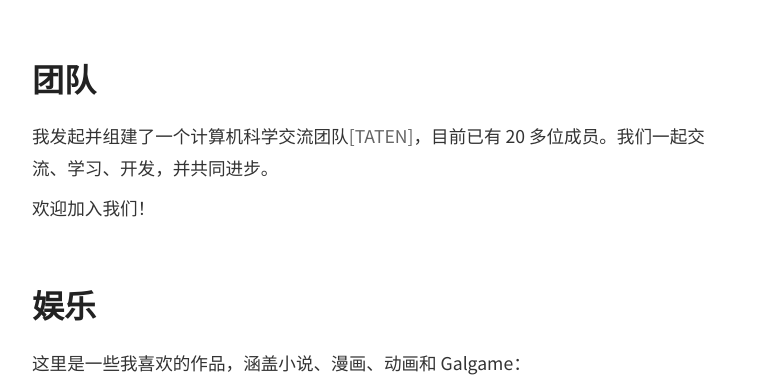
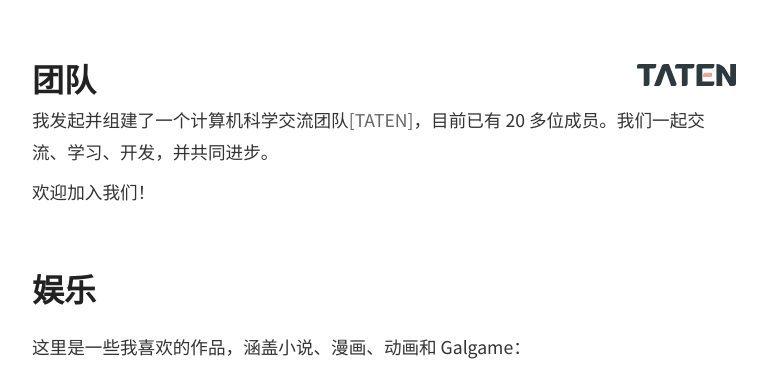
Before and after one commit to LINMOH/home.linmohan.fun, a plain HTML site: page index.html in a window 1280 px wide. Shown: the part 2356-2739 px from the top of the page, without its empty margins (256-1023 px from the left). Drawn offline with Linux system fonts and the light colour scheme; a web font is replaced by a local one.

Commit message:
add many things

```diff
--- a/css/style.css
+++ b/css/style.css
@@ -158,6 +158,20 @@ blockquote {
     object-fit: cover;     /* 图片填充并裁剪 */
     transform: translate(-50%, -50%); /* 居中裁剪 */
 }
+.section-header {
+    display: flex;
+    align-items: center;
+    justify-content: space-between;
+    gap: 1rem;
+}
+.section-header h2 {
+    margin: 0;
+}
+.section-title-logo {
+    height: 1.4em; /* 稍微增大 logo，使其更明显 */
+    width: auto;
+    display: inline-block;
+}
 @media (max-width: 768px) {
     .header {
         height: 300px;
@@ -177,6 +191,9 @@ blockquote {
     .books-grid {
         grid-template-columns: 1fr;
     }
+    .section-title-logo {
+        height: 1em; /* 小屏幕时收起 logo，避免遮挡 */
+    }
 }
 @media (min-width: 800px) {
     .header-background {
--- a/index.html
+++ b/index.html
@@ -69,8 +69,13 @@
     </div>
 
     <div class="section" id="team">
-        <h2>团队</h2>
-        <p>我发起并组建了一个计算机科学交流团队<a href="https://taten.xyz/0">[TATEN]</a>，目前已有 20 多位成员。我们一起交流、学习、开发，并共同进步。</p>
+        <div class="section-header">
+            <h2>团队</h2>
+            <a href="https://taten.xyz/" target="_blank" rel="noopener noreferrer">
+                <img src="taten-logo-alpha.svg" alt="TATEN logo" class="section-title-logo">
+            </a>
+        </div>
+        <p>我发起并组建了一个计算机科学交流团队<a href="https://taten.xyz/">[TATEN]</a>，目前已有 20 多位成员。我们一起交流、学习、开发，并共同进步。</p>
         <p>欢迎加入我们！</p>
     </div>
 
```
Also changed, not shown: en.html (+1 -1 lines), jp.html (+1 -1 lines), zh-hant.html (+1 -1 lines), taten-logo-alpha.svg (added).
